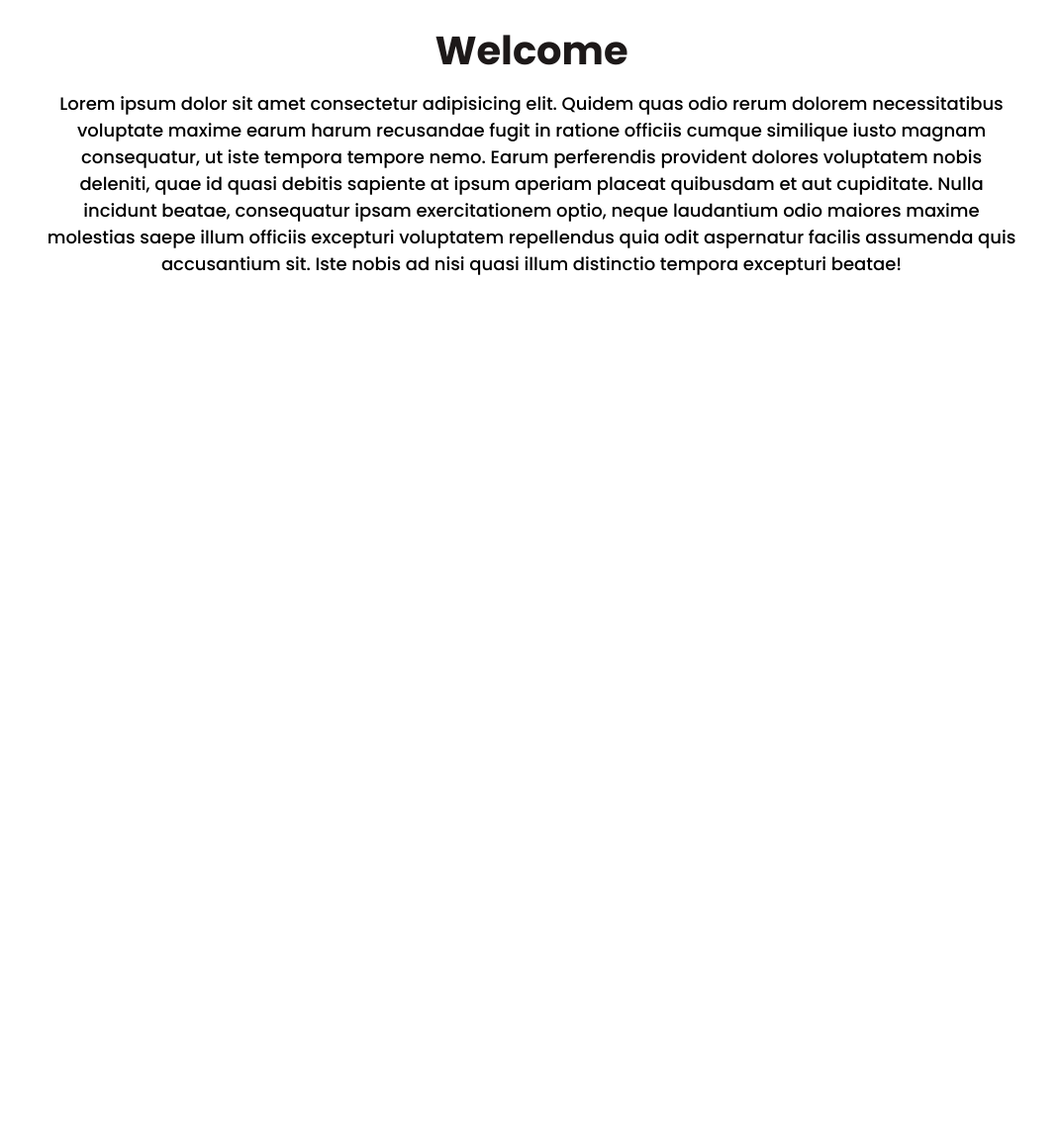
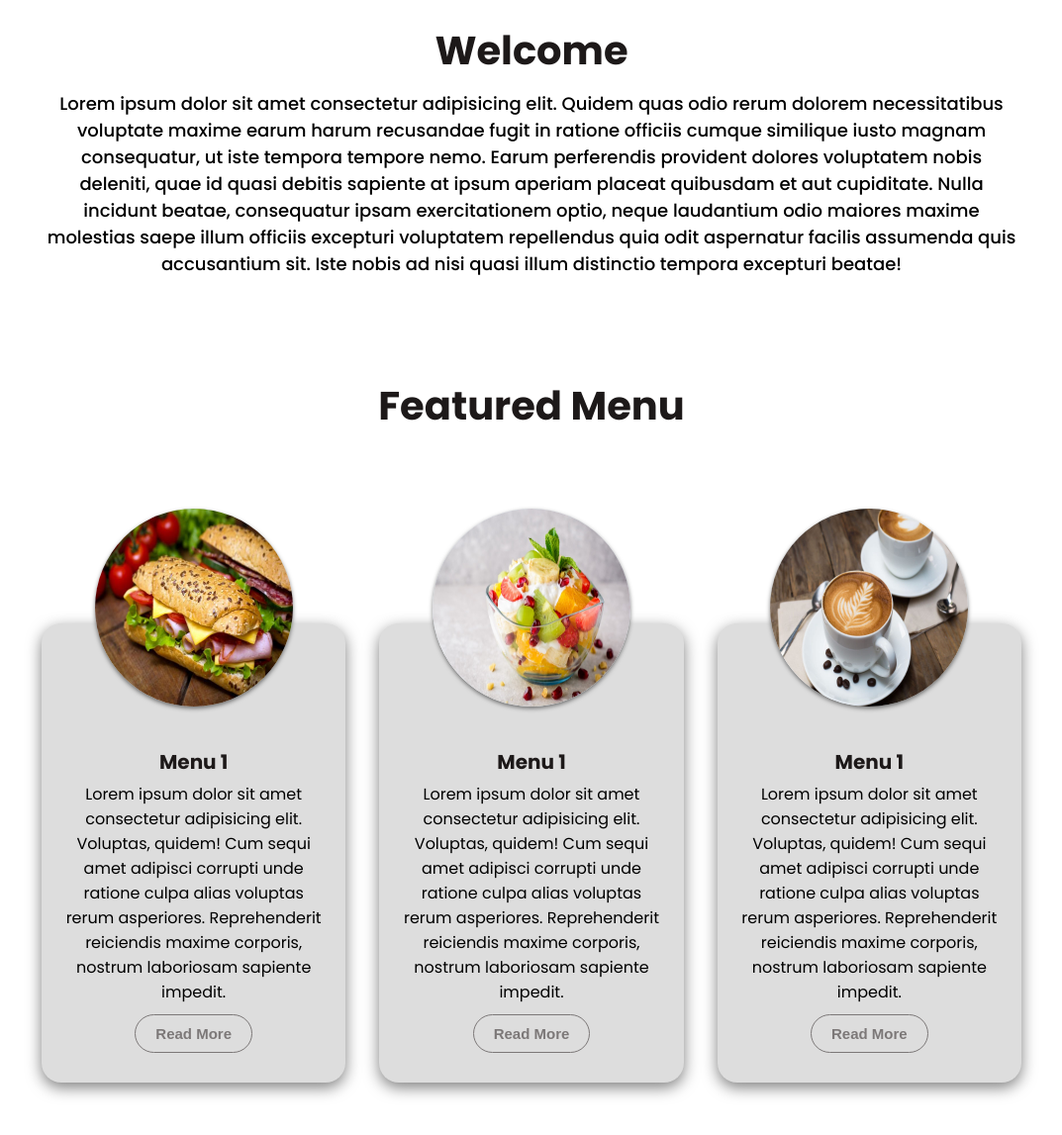
Before and after one commit to EginRyzen/WebCoffe1, a plain HTML site: page index.html in a window 1280 px wide. Shown: the part 889-2036 px from the top of the page at 99% size, without its empty margins (103-1176 px from the left). Before the commit the page ends 1189 px from the top, so only its background shows below. Drawn offline with Linux system fonts and the light colour scheme.

Commit message:
new card

```diff
--- a/index.html
+++ b/index.html
@@ -47,6 +47,44 @@
                 saepe illum officiis excepturi voluptatem repellendus quia odit aspernatur facilis assumenda quis
                 accusantium sit. Iste nobis ad nisi quasi illum distinctio tempora excepturi beatae!</p>
         </div>
+        <div class="menu">
+            <h3>Featured Menu</h3>
+            <div class="product">
+                <div class="card">
+                    <img src="./images/rotip3.jpg" alt="">
+                    <div class="body">
+                        <h5>Menu 1</h5>
+                        <p>Lorem ipsum dolor sit amet consectetur adipisicing elit. Voluptas, quidem! Cum sequi amet
+                            adipisci corrupti unde ratione culpa alias voluptas rerum asperiores. Reprehenderit
+                            reiciendis
+                            maxime corporis, nostrum laboriosam sapiente impedit.</p>
+                        <button type="button" class="read-more">Read More</button>
+                    </div>
+                </div>
+                <div class="card">
+                    <img src="./images/saladp2.jpg" alt="">
+                    <div class="body">
+                        <h5>Menu 1</h5>
+                        <p>Lorem ipsum dolor sit amet consectetur adipisicing elit. Voluptas, quidem! Cum sequi amet
+                            adipisci corrupti unde ratione culpa alias voluptas rerum asperiores. Reprehenderit
+                            reiciendis
+                            maxime corporis, nostrum laboriosam sapiente impedit.</p>
+                        <button type="button" class="read-more">Read More</button>
+                    </div>
+                </div>
+                <div class="card">
+                    <img src="./images/p1.jpg" alt="">
+                    <div class="body">
+                        <h5>Menu 1</h5>
+                        <p>Lorem ipsum dolor sit amet consectetur adipisicing elit. Voluptas, quidem! Cum sequi amet
+                            adipisci corrupti unde ratione culpa alias voluptas rerum asperiores. Reprehenderit
+                            reiciendis
+                            maxime corporis, nostrum laboriosam sapiente impedit.</p>
+                        <button type="button" class="read-more">Read More</button>
+                    </div>
+                </div>
+            </div>
+        </div>
     </div>
 </body>
 <script src="./index.js"></script>
--- a/style.css
+++ b/style.css
@@ -95,7 +95,7 @@ nav ul li a {
     margin: auto;
     width: 80%;
     position: relative;
-    z-index: 5;
+    z-index: 100;
 }
 
 .welcome {
@@ -116,6 +116,83 @@ nav ul li a {
     font-size: 18px;
     font-weight: 500;
 }
+
+.menu {
+    align-items: center;
+    text-align: center;
+    justify-content: center;
+    margin: 80px 0;
+}
+
+.menu h3 {
+    font-size: 40px;
+    margin-bottom: 40px;
+    color: rgb(29, 25, 25);
+}
+
+.menu .product {
+    display: flex;
+    justify-content: space-around;
+    flex-wrap: wrap;
+    /* flex-direction: column; */
+}
+
+.menu .product .card {
+    margin: 150px 0 30px;
+    box-sizing: border-box;
+    border-radius: 20px;
+    width: 30%;
+    background-color: #ddd;
+    position: relative;
+    height: auto;
+    padding: 20px 0;
+    box-shadow: 0 5px 15px rgba(0, 0, 0, 0.5);
+}
+
+.card img {
+    width: 200px;
+    height: 200px;
+    background-color: aliceblue;
+    border-radius: 50%;
+    position: absolute;
+    top: -25%;
+    /* Sesuaikan dengan kebutuhan, nilai negatif menggeser ke atas */
+    left: 50%;
+    transform: translateX(-50%);
+    box-shadow: 0 2px 4px rgba(0, 0, 0, 0.5);
+}
+
+.card .body {
+    text-align: center;
+    /* padding-top: 100px; */
+    padding: 100px 20px 0px;
+    /* Sesuaikan dengan kebutuhan */
+    z-index: 2;
+    /* Pastikan teks ada di atas gambar */
+}
+
+.card .body h5 {
+    font-size: 20px;
+    margin: 5px 0;
+    color: rgb(29, 25, 25);
+}
+
+button.read-more {
+    margin: 10px 0;
+    padding: 10px 20px;
+    background-color: transparent;
+    border-radius: 20px;
+    color: #7c7878;
+    font-size: 15px;
+    font-weight: 600;
+    border: 1px solid #7c7878;
+}
+
+button.read-more:hover {
+    color: rgb(29, 25, 25);
+    background-color: #7c7878;
+}
+
 
 /* Humberger */
 
@@ -172,16 +249,27 @@ nav ul li a {
 
 /* Tablet */
 @media screen and (max-width:829px) {
-    /* .main {
-        width: 100%;
-        height: 100vh;
-        background-image: linear-gradient(rgba(0, 0, 0, 0.4), rgba(0, 0, 0, 0.4)), url('./images/bgcoffe.jpg');
-        padding-top: 80px;
-        background-size: cover;
-    } */
-
     nav ul {
         width: 50%;
+    }
+
+    .menu .product {
+        display: flex;
+        justify-content: space-around;
+        flex-wrap: wrap;
+        /* flex-direction: column; */
+    }
+
+    .menu .product .card {
+        margin: 150px 0 30px;
+        box-sizing: border-box;
+        border-radius: 20px;
+        width: 45%;
+        background-color: #ddd;
+        position: relative;
+        height: auto;
+        padding: 20px 0;
+        box-shadow: 0 5px 15px rgba(0, 0, 0, 0.5);
     }
 }
 
@@ -210,4 +298,23 @@ nav ul li a {
     .menu-toggle {
         display: flex;
     }
+
+    .menu .product {
+        display: flex;
+        justify-content: space-around;
+        /* flex-wrap: wrap; */
+        flex-direction: column;
+    }
+
+    .menu .product .card {
+        margin: 150px 0 30px;
+        box-sizing: border-box;
+        border-radius: 20px;
+        width: 100%;
+        background-color: #ddd;
+        position: relative;
+        height: auto;
+        padding: 20px 0;
+        box-shadow: 0 5px 15px rgba(0, 0, 0, 0.5);
+    }
 }
```
